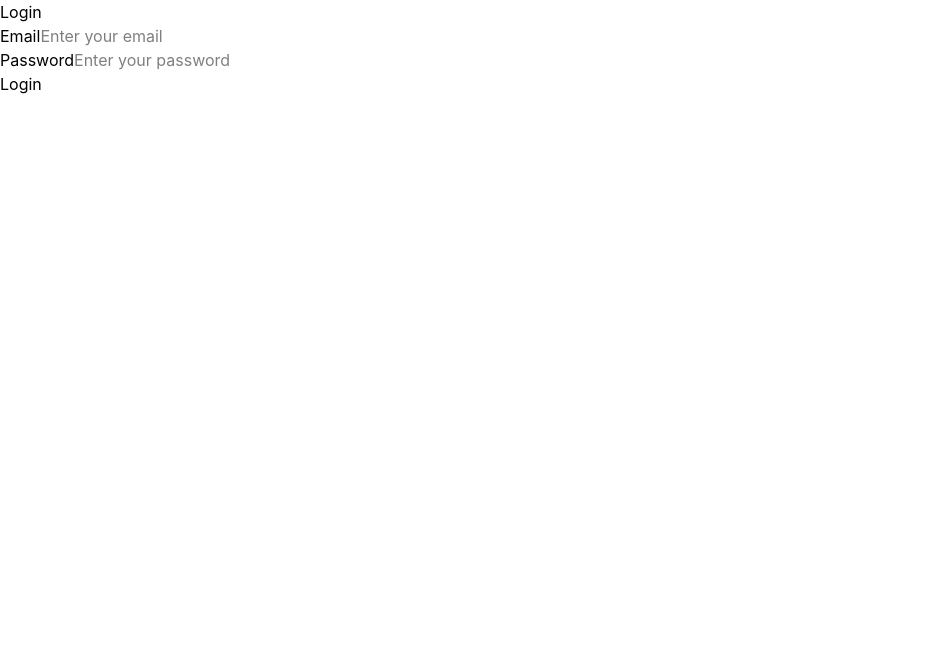
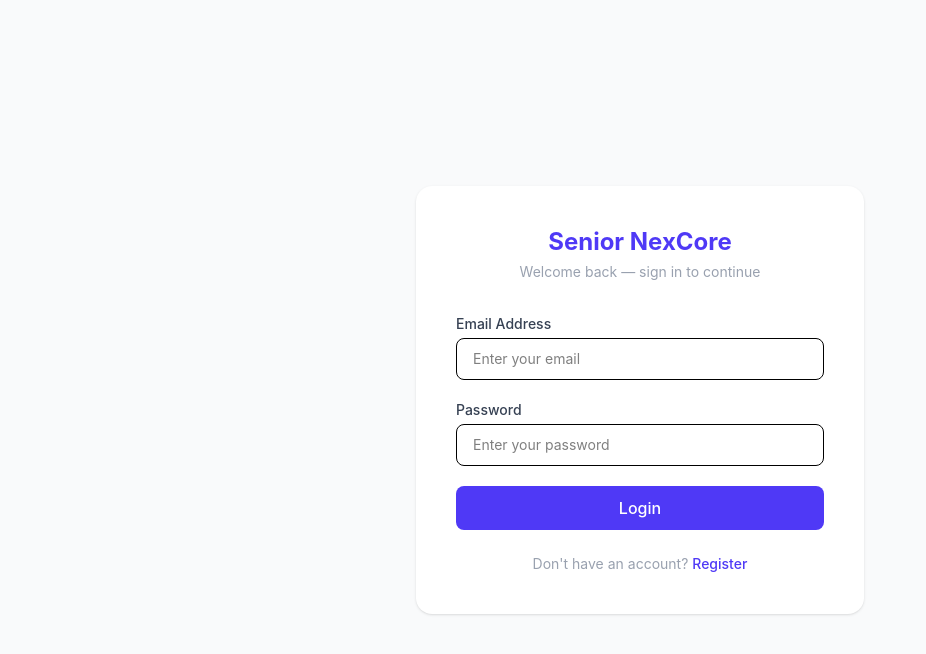
Before and after one commit to VidhyaDivakar/senior-care-hub, a React (Vite) app in the folder frontend/seniorhub/: page /login in a window 1280 px wide. Shown: the top 654 px of the page, without its empty margins (0-926 px from the left). Built offline with nearby package versions, Linux system fonts and the light colour scheme.

Commit message:
Renamed the site

```diff
--- a/frontend/seniorhub/src/components/layout/Sidebar.tsx
+++ b/frontend/seniorhub/src/components/layout/Sidebar.tsx
@@ -11,7 +11,9 @@ const Sidebar = ({ onLogout }: SidebarProps) => {
   return (
     <aside className="w-64 bg-white shadow-md flex flex-col justify-between py-8 px-6">
       <div>
-        <h2 className="text-xl font-bold text-indigo-900 mb-10">SeniorCare Hub</h2>
+        <NavLink to="/" className="block text-xl font-bold text-indigo-900 mb-10 hover:text-indigo-700">
+          Senior NexCore
+        </NavLink>
         <ul className="flex flex-col gap-4 list-none">
           <li><NavLink to="/dashboard" end className={linkClass}>My Profile</NavLink></li>
           <li><NavLink to="/dashboard/skills" className={linkClass}>My Skills</NavLink></li>
--- a/frontend/seniorhub/src/pages/Home.tsx
+++ b/frontend/seniorhub/src/pages/Home.tsx
@@ -9,7 +9,7 @@ const Home = () => {
 
       {/* Navbar */}
       <nav className="flex items-center justify-between px-10 py-4 shadow-sm">
-        <h1 className="text-2xl font-bold text-indigo-900">SeniorCare Hub</h1>
+        <h1 className="text-2xl font-bold text-indigo-900">Senior NexCore</h1>
         <div className="flex items-center gap-6">
           <button onClick={() => navigate('/')} className="text-gray-600 hover:text-indigo-600 font-medium">Home</button>
           <button onClick={() => navigate('/about')} className="text-gray-600 hover:text-indigo-600 font-medium">About</button>
--- a/frontend/seniorhub/src/pages/Login.tsx
+++ b/frontend/seniorhub/src/pages/Login.tsx
@@ -11,43 +11,74 @@ const Login = () => {
   const { login } = useAuth()
 
   return (
-    <div>
-      <h2>Login</h2>
-      {error && <p>{error}</p>}
+    <div className="min-h-screen bg-gray-50 flex items-center justify-center px-4">
+      <div className="bg-white rounded-2xl shadow-sm p-10 w-full max-w-md">
+
+        {/* Logo */}
+        <div className="text-center mb-8">
+          <h1 className="text-2xl font-bold text-indigo-600 mb-1">Senior NexCore</h1>
+          <p className="text-gray-400 text-sm">Welcome back — sign in to continue</p>
+        </div>
+
+        {error && (
+          <div className="bg-red-50 border border-red-200 text-red-600 text-sm rounded-lg px-4 py-3 mb-6">
+            {error}
+          </div>
+        )}
+
         <form onSubmit={async (e) => {
           e.preventDefault()
-        console.log('form submitted', email, password)
           try {
             const data = await loginUser(email, password)
-          console.log('Login success:', data)
             login(data.token)
             navigate('/dashboard')
-        } catch (err) {
+          } catch {
             setError('Invalid email or password')
           }
-      }}>
-        <div>
-          <label>Email</label>
+        }} className="flex flex-col gap-5">
+
+          <div className="flex flex-col gap-1">
+            <label htmlFor="email" className="text-sm font-medium text-gray-700">Email Address</label>
             <input
+              id="email"
               type="email"
               value={email}
               onChange={(e) => setEmail(e.target.value)}
               placeholder="Enter your email"
               required
+              className="border rounded-lg px-4 py-2.5 text-sm focus:outline-none focus:ring-2 focus:ring-indigo-400"
             />
           </div>
-        <div>
-          <label>Password</label>
+
+          <div className="flex flex-col gap-1">
+            <label htmlFor="password" className="text-sm font-medium text-gray-700">Password</label>
             <input
+              id="password"
               type="password"
               value={password}
               onChange={(e) => setPassword(e.target.value)}
               placeholder="Enter your password"
               required
+              className="border rounded-lg px-4 py-2.5 text-sm focus:outline-none focus:ring-2 focus:ring-indigo-400"
             />
           </div>
-        <button type="submit">Login</button>
+
+          <button
+            type="submit"
+            className="bg-indigo-600 text-white py-2.5 rounded-lg font-medium hover:bg-indigo-700 transition-colors"
+          >
+            Login
+          </button>
         </form>
+
+        <p className="text-center text-sm text-gray-400 mt-6">
+          Don't have an account?{' '}
+          <button onClick={() => navigate('/register')} className="text-indigo-600 font-medium hover:underline">
+            Register
+          </button>
+        </p>
+
+      </div>
     </div>
   )
 }
```
Lines whose indentation alone changed are shown as unchanged.
